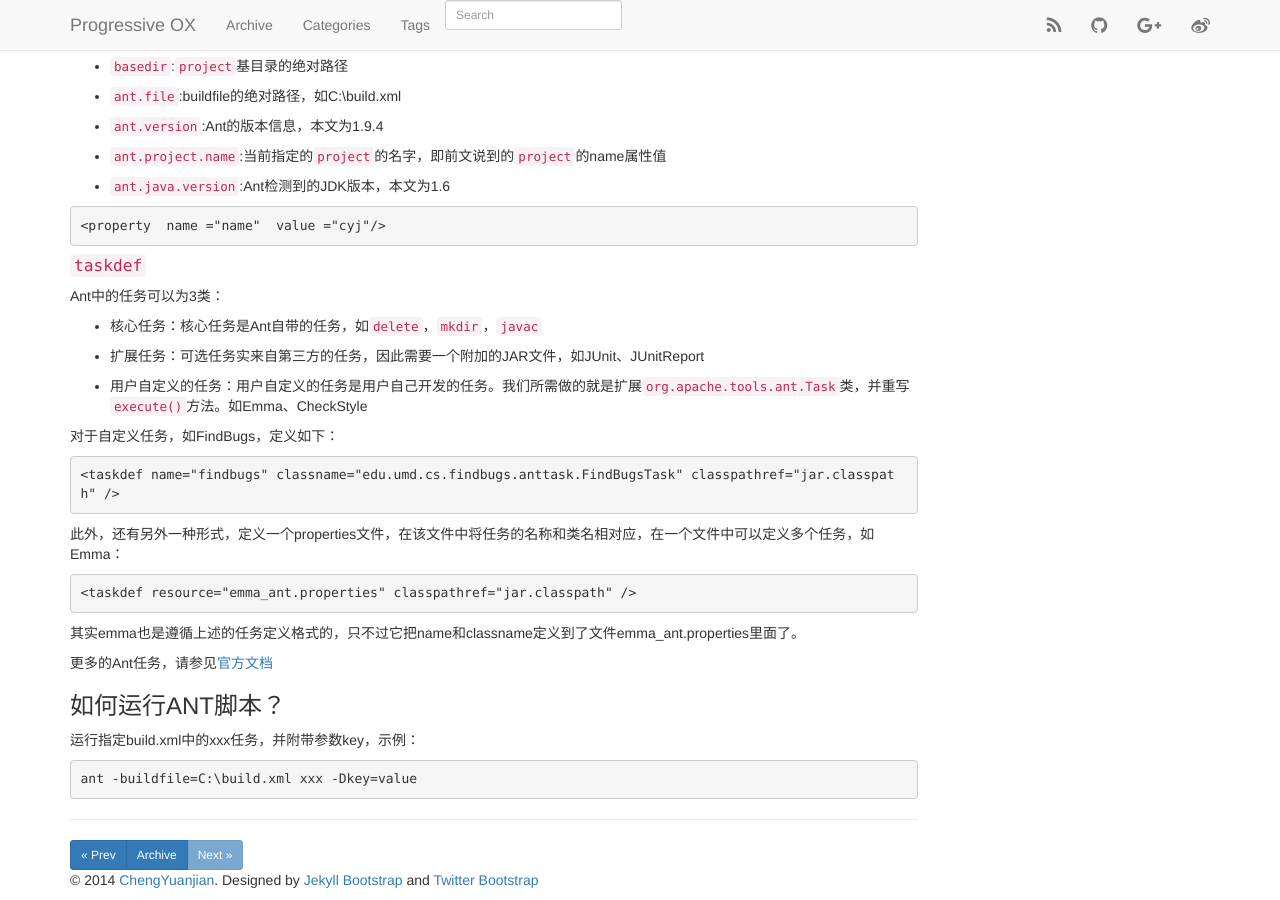
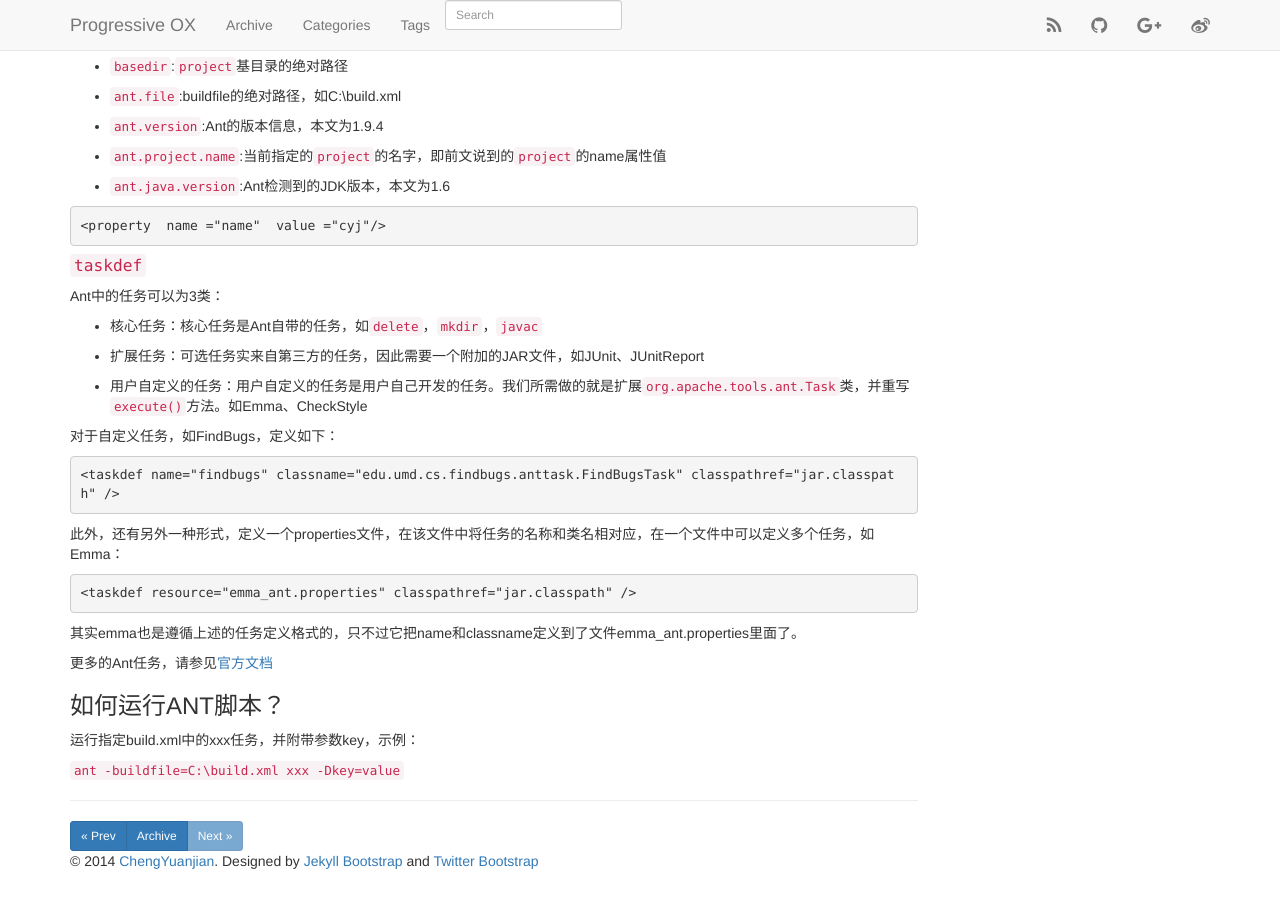
Before and after one commit to ChengYuanjian/chengyuanjian2.github.io, a Jekyll site: the page built from _posts/2014-08-20-ant-build.md, in a window 1280 px wide and 900 px high, scrolled down 1494 px. Built offline with Jekyll 4.4.1, drawn with Linux system fonts in a browser that asks for light colours; nearby versions of some CDN libraries; Markdown is read by kramdown in place of the engine named in the settings; comment, search, counter and statistics services are not loaded.

Commit message:
Update 2014-08-20-ant-build.md

```diff
--- a/_posts/2014-08-20-ant-build.md
+++ b/_posts/2014-08-20-ant-build.md
@@ -141,6 +141,4 @@ Ant中的任务可以为3类：
 
 运行指定build.xml中的xxx任务，并附带参数key，示例：
 
-{% highlight xml %}
-ant -buildfile=C:\build.xml xxx -Dkey=value
-{% endhighlight %}
+`ant -buildfile=C:\build.xml xxx -Dkey=value`
```
